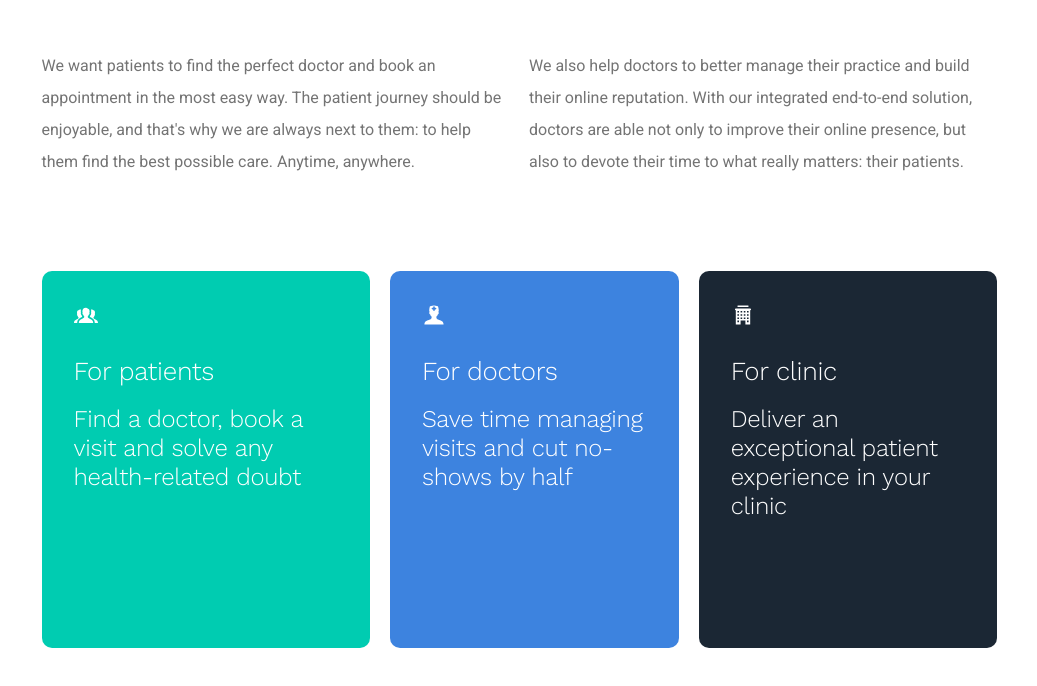
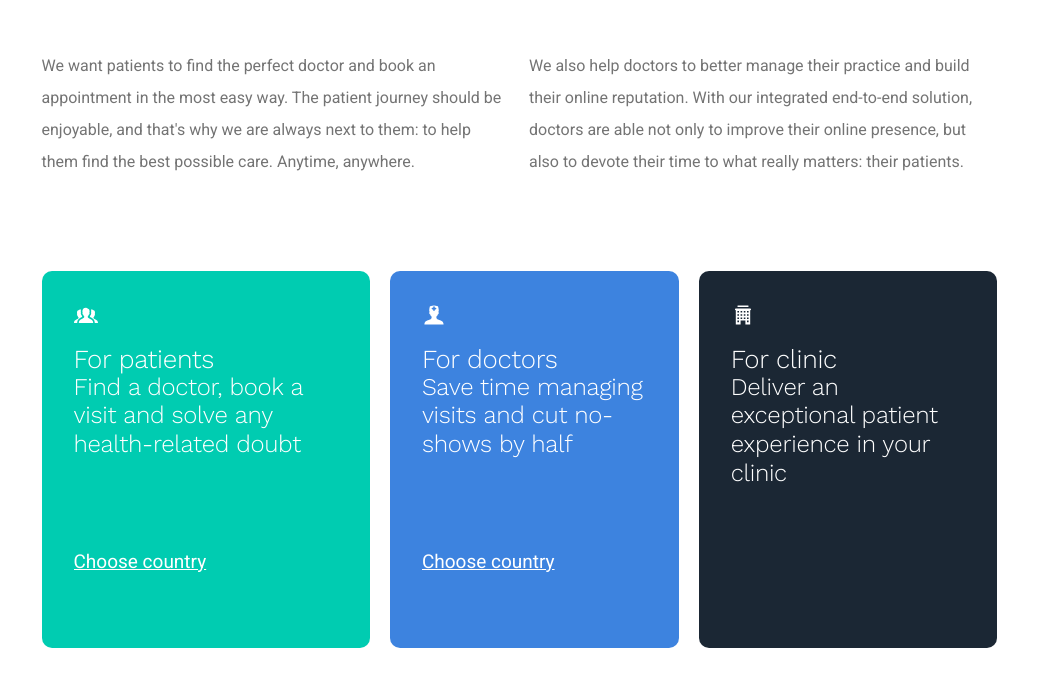
Before and after one commit to ChadiMola/docplanner-remake, a plain HTML site: page index.html in a window 1280 px wide. Shown: the part 246-932 px from the top of the page, without its empty margins (121-1158 px from the left). Drawn offline with nearby package versions, Linux system fonts and the light colour scheme.

Commit message:
fixing first section

```diff
--- a/index.html
+++ b/index.html
@@ -68,17 +68,32 @@
       <section class="pos second-section">
         <div class="co2">
           <div class="c1 coo">
-            <div>
               <img src="res/icon-patients.svg" alt="patients" />
               <h1>For patients</h1>
               <h2>
                 Find a doctor, book a visit and solve any health-related doubt
               </h2>
+              <div>
+              </div>
+                <select class="select" >
+                  <option >Choose country</option>
+                                    <option value="https://academy.doctoraliar.com">Argentina</option>
+                                    <option value="https://pro.doctoralia.com.br/produtos/sistema-de-agendamento/agenda-doctoralia-para-especialistas">Brazil</option>
+                                    <option value="https://academy.doctoralia.cl">Chile</option>
+                                    <option value="https://academy.doctoralia.co">Colombia</option>
+                                    <option value="https://lekar.znamylekar.cz">Czech</option>
+                                    <option value="https://pro.jameda.de">Germany</option>
+                                    <option value="https://pro.miodottore.it/con-chi-collaboriamo/specialisti-e-medici-di-medicina-generale">Italy</option>
+                                    <option value="https://pro.doctoralia.com.mx/productos/agenda-doctoralia-para-especialistas">Mexico</option>
+                                    <option value="https://academy.doctoralia.pe">Peru</option>
+                                    <option value="https://pro.znanylekarz.pl/produkty/oprogramowanie-medyczne/znanylekarz-dla-lekarzy">Poland</option>
+                                    <option value="https://pro.doctoralia.es/productos/sistema-de-gestion-de-pacientes/doctoralia-pro-para-especialistas">Spain</option>
+                                    <option value="https://uzman.doktortakvimi.com">Turkey</option>
+                                </select>
+
             </div>
-            <div>
-              <option></option>
-            </div>
-          </div>
+
+
           <div class="c2 coo">
             <img src="res/icon-doctors.svg" alt="doctors" />
             <h1>For doctors</h1>
@@ -86,8 +101,23 @@
               Save time managing visits and cut no-shows by half
             </h2>
             <div>
-              <option></option>
             </div>
+              <select class="select" >
+								<option >Choose country</option>
+																	<option value="https://academy.doctoraliar.com">Argentina</option>
+																	<option value="https://pro.doctoralia.com.br/produtos/sistema-de-agendamento/agenda-doctoralia-para-especialistas">Brazil</option>
+																	<option value="https://academy.doctoralia.cl">Chile</option>
+																	<option value="https://academy.doctoralia.co">Colombia</option>
+																	<option value="https://lekar.znamylekar.cz">Czech</option>
+																	<option value="https://pro.jameda.de">Germany</option>
+																	<option value="https://pro.miodottore.it/con-chi-collaboriamo/specialisti-e-medici-di-medicina-generale">Italy</option>
+																	<option value="https://pro.doctoralia.com.mx/productos/agenda-doctoralia-para-especialistas">Mexico</option>
+																	<option value="https://academy.doctoralia.pe">Peru</option>
+																	<option value="https://pro.znanylekarz.pl/produkty/oprogramowanie-medyczne/znanylekarz-dla-lekarzy">Poland</option>
+																	<option value="https://pro.doctoralia.es/productos/sistema-de-gestion-de-pacientes/doctoralia-pro-para-especialistas">Spain</option>
+																	<option value="https://uzman.doktortakvimi.com">Turkey</option>
+															</select>
+
           </div>
           <div class="c3 coo">
             <img src="res/icon-clinics.svg" alt="clinic" />
@@ -95,9 +125,7 @@
             <h2>
               Deliver an exceptional patient experience in your clinic
             </h2>
-            <div>
-              <option></option>
-            </div>
+
           </div>
         </div>
       </section>
--- a/style.css
+++ b/style.css
@@ -45,7 +45,7 @@
   display: inline;
   text-transform: none;
 }
-.dropdown-content{
+.dropdown-content {
   display: none;
   padding-top: 10px;
   position: absolute;
@@ -62,9 +62,9 @@
   font-size: 15px;
 }
 .main-menu li a:hover {
-  color: #00b39b!important;
+  color: #00b39b !important;
 }
-#dropdown :hover ~ .dropdown-content{
+#dropdown :hover ~ .dropdown-content {
   display: flex;
   flex-direction: column;
 }
@@ -109,15 +109,17 @@ h1 {
   margin: 3.75rem auto 2.5rem;
 }
 .co2 {
-  display:flex ;
+  display: flex;
+  justify-content: space-evenly;
 }
-.co2 h1{
+.co2 h1 {
   font-size: 1.625em;
   font-weight: 400;
   color: #fff;
-    margin: .3em 0;
+  margin:0;
+  display:block;
 }
-.co2 h2{
+.co2 h2 {
   font-size: 1.5em;
   font-weight: 300;
   line-height: 1.2;
@@ -128,16 +130,31 @@ h1 {
   border-radius: 10px;
   padding: 2em 2em 0;
   height: 345px;
-  margin:10px;
+  margin: 10px;
+  display: grid;
+  grid-template-rows: 30px 40px 120px 50px 40px;
+  align-items:start;
 }
 .c1 {
   background: #00ccb1;
 }
 .c2 {
   background: #3d83df;
-
 }
 .c3 {
   background: #1b2734;
-
 }
+.select{
+  width: 100%;
+  background: transparent;
+  border: 0;
+  border-radius: 0;
+  padding: 0 2em 0 0;
+  -webkit-appearance: none;
+  outline: 0;
+  text-transform: none;
+  text-decoration: underline;
+  cursor: pointer;
+  color: #fff;
+  font-size:19px;
+}
```
Lines whose indentation alone changed are shown as unchanged.
